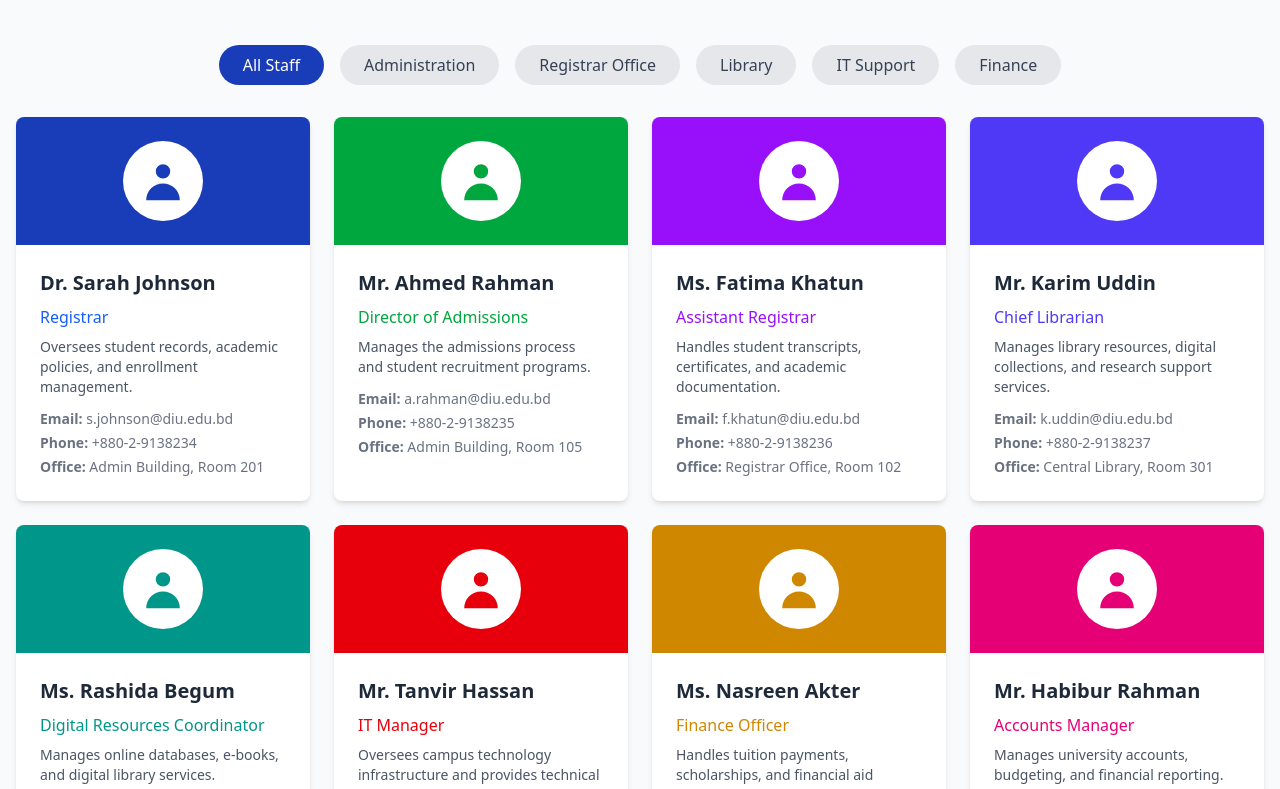
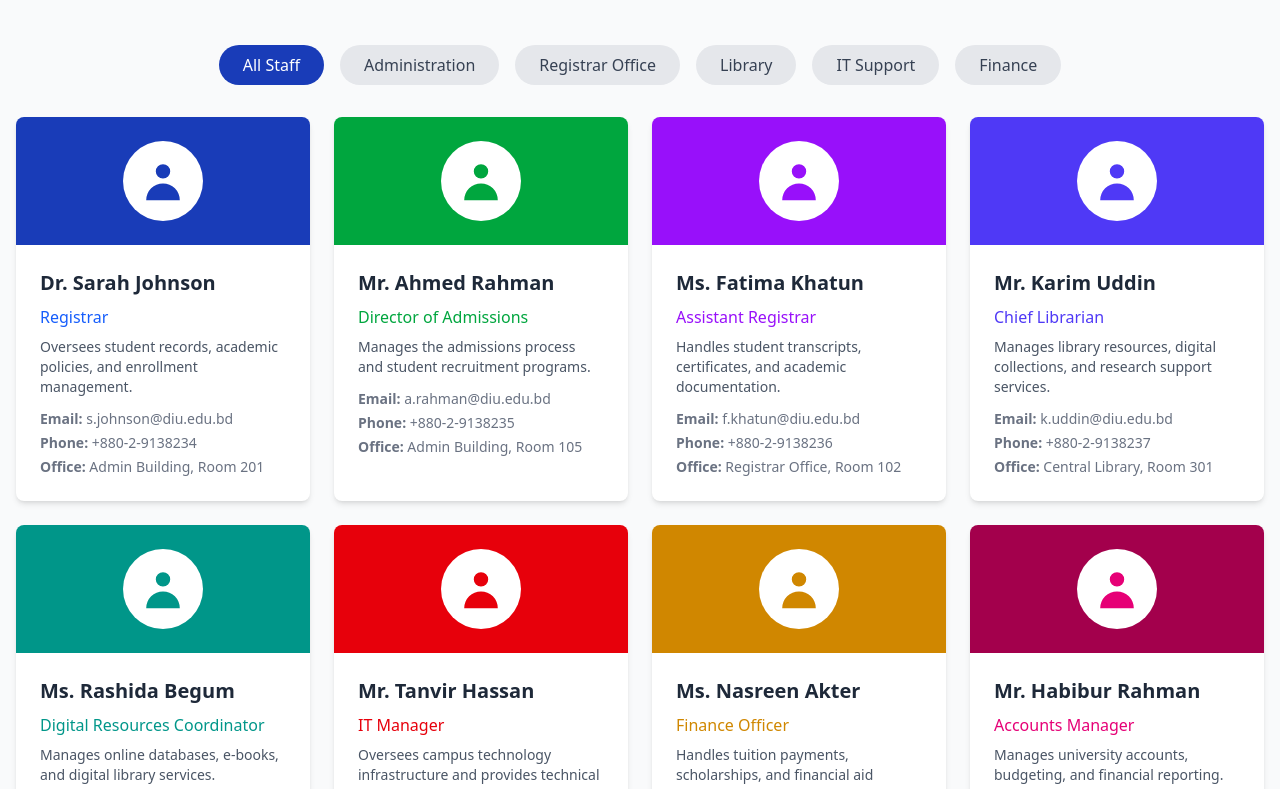
Before and after one commit to Remon-771/diu-website, a website: page stafff.html in a window 1280 px wide. Shown: the part 245-1034 px from the top of the page. Drawn offline with Linux system fonts and the light colour scheme.

Commit message:
Update staff card styling - darker pink background

```diff
--- a/stafff.html
+++ b/stafff.html
@@ -249,7 +249,7 @@
       </div>
 
       <div class="staff-card bg-white rounded-lg shadow-md overflow-hidden" data-category="finance">
-        <div class="bg-pink-600 h-32 flex items-center justify-center">
+        <div class="bg-pink-800 h-32 flex items-center justify-center">
           <div class="w-20 h-20 bg-white rounded-full flex items-center justify-center">
             <svg class="w-12 h-12 text-pink-600" fill="currentColor" viewBox="0 0 20 20">
               <path fill-rule="evenodd" d="M10 9a3 3 0 100-6 3 3 0 000 6zm-7 9a7 7 0 1114 0H3z" clip-rule="evenodd" />
```
Also changed, not shown: output.css.
